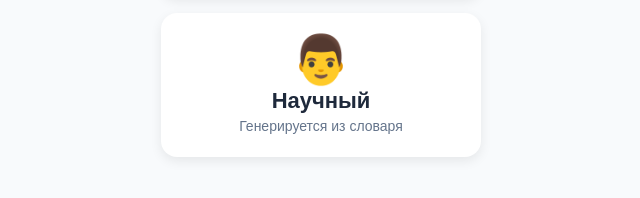
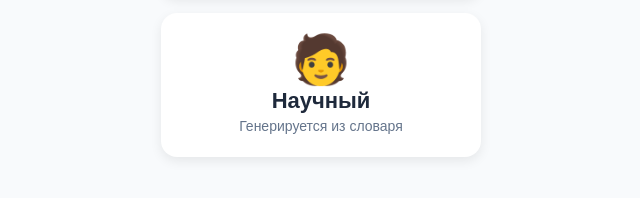
Before and after one commit to Krivich/readtrap, a website: page index.html in a window 1280 px wide. Shown: the part 562-760 px from the top of the page, 319-959 px from the left. Drawn offline with Linux system fonts and the light colour scheme.

Commit message:
style: эмодзи 🧑‍ (нейтральный студент в шапке)

```diff
--- a/index.html
+++ b/index.html
@@ -24,7 +24,7 @@
           <span class="level-desc">Все 50 уроков</span>
         </button>
         <button class="level-btn level-scientific" id="btn-scientific">
-          <span class="level-emoji">👨‍</span>
+          <span class="level-emoji">🧑‍</span>
           <span class="level-label">Научный</span>
           <span class="level-desc">Генерируется из словаря</span>
         </button>
```
